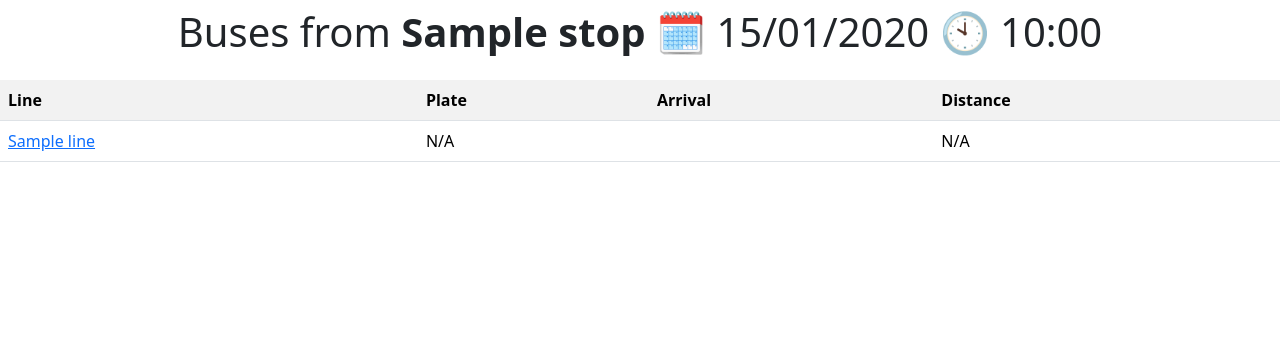
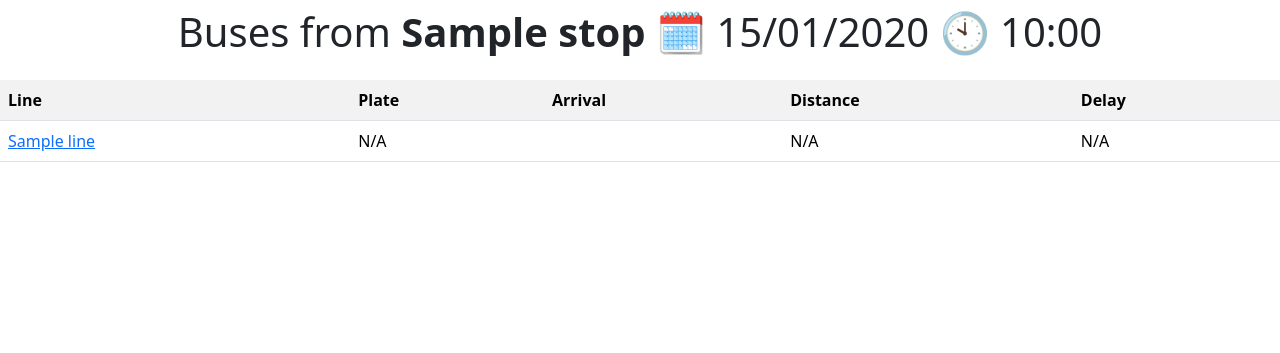
Before and after one commit to peprolinbot/bus.gal-web, a Django app: template buses/templates/buses/stop_monitoring.html in a window 1280 px wide. Shown: the part 67-420 px from the top of the page. Run offline with Django 4.2, Linux system fonts and the light colour scheme; the template is opened without the code that fills it: most values are stand-ins (such as "Sample title", 1, 10 or a date in 2020); parts of the project's set-up code (start-up, migrations or seed data) failed here and were passed over; some libraries are stand-ins or nearby versions.

Commit message:
Add a column for delay

```diff
--- a/buses/templates/buses/stop_monitoring.html
+++ b/buses/templates/buses/stop_monitoring.html
@@ -11,7 +11,7 @@
             <th scope="col">Plate</th>
             <th scope="col">Arrival</th>
             <th scope="col">Distance</th>
-            <!-- <th scope="col">Time left</th> -->
+            <th scope="col">Delay</th>
         </tr>
         {% for expedition in expeditions %}
         <tr>
@@ -28,7 +28,7 @@
                 {% endif %}
             </td>
             <td>{{ expedition.real_time_data.MonitoredCall.DistanceFromStop|default:"N/A" }}</td>
-            <!-- <td></td> -->
+            <td>{{ expedition.real_time_data.Delay|default:"N/A" }}</td>
         </tr>
         {% endfor %}
     </table>
```
